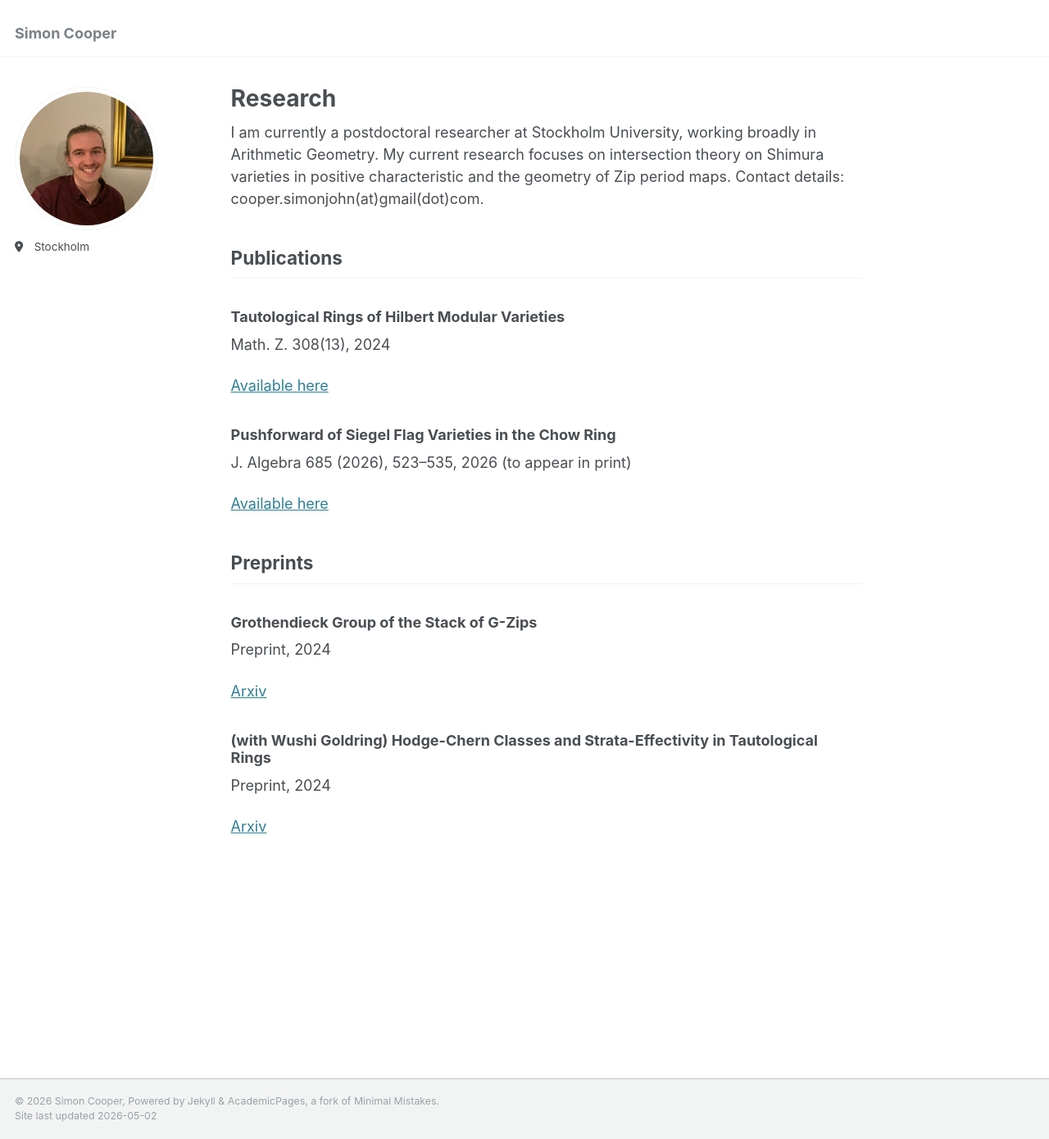
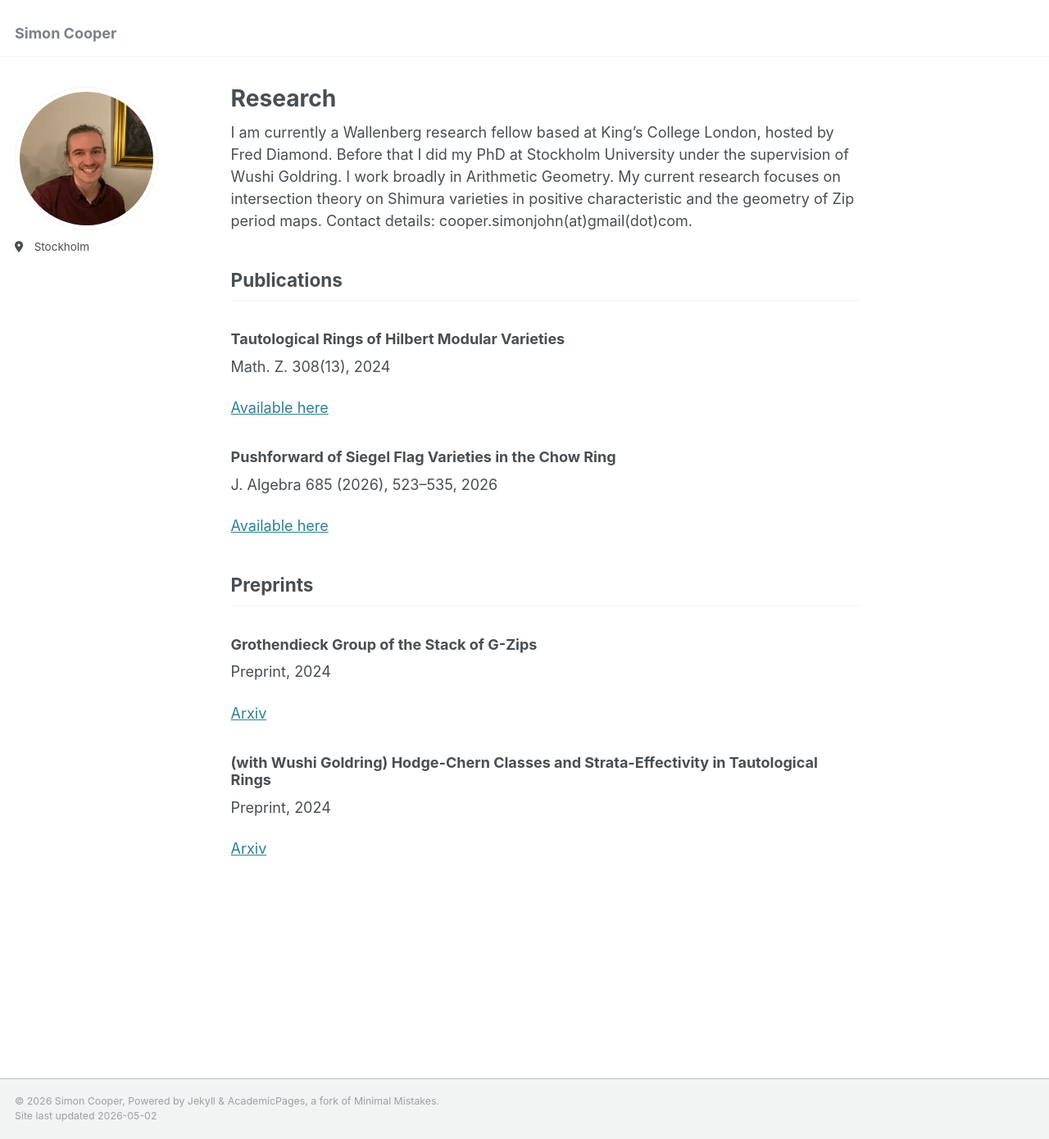
Before and after one commit to s-j-cooper/s-j-cooper.github.io, a Jekyll site: the page built from _pages/about.md, in a window 1280 px wide and 1390 px high. Shown: the whole window at 82% size. Built offline with Jekyll 4.4.1, drawn with Linux system fonts in a browser that asks for light colours.

Commit message:
Update about.md

```diff
--- a/_pages/about.md
+++ b/_pages/about.md
@@ -7,7 +7,7 @@ redirect_from:
   - /about/
   - /about.html
 ---
-I am currently a postdoctoral researcher at Stockholm University, working broadly in Arithmetic Geometry. My current research focuses on intersection theory on Shimura varieties in positive characteristic and the geometry of Zip period maps. Contact details: cooper.simonjohn(at)gmail(dot)com.
+I am currently a Wallenberg research fellow based at King's College London, hosted by Fred Diamond. Before that I did my PhD at Stockholm University under the supervision of Wushi Goldring. I work broadly in Arithmetic Geometry. My current research focuses on intersection theory on Shimura varieties in positive characteristic and the geometry of Zip period maps. Contact details: cooper.simonjohn(at)gmail(dot)com.
 
 ## Publications
 ### Tautological Rings of Hilbert Modular Varieties
@@ -16,7 +16,7 @@ Math. Z. 308(13), 2024
 <a href="https://link.springer.com/article/10.1007/s00209-024-03560-2">Available here</a>
 
 ### Pushforward of Siegel Flag Varieties in the Chow Ring
-J. Algebra 685 (2026), 523–535, 2026 (to appear in print)
+J. Algebra 685 (2026), 523–535, 2026
 
 <a href="https://www.sciencedirect.com/science/article/pii/S002186932500465X">Available here</a>
 ## Preprints
```
